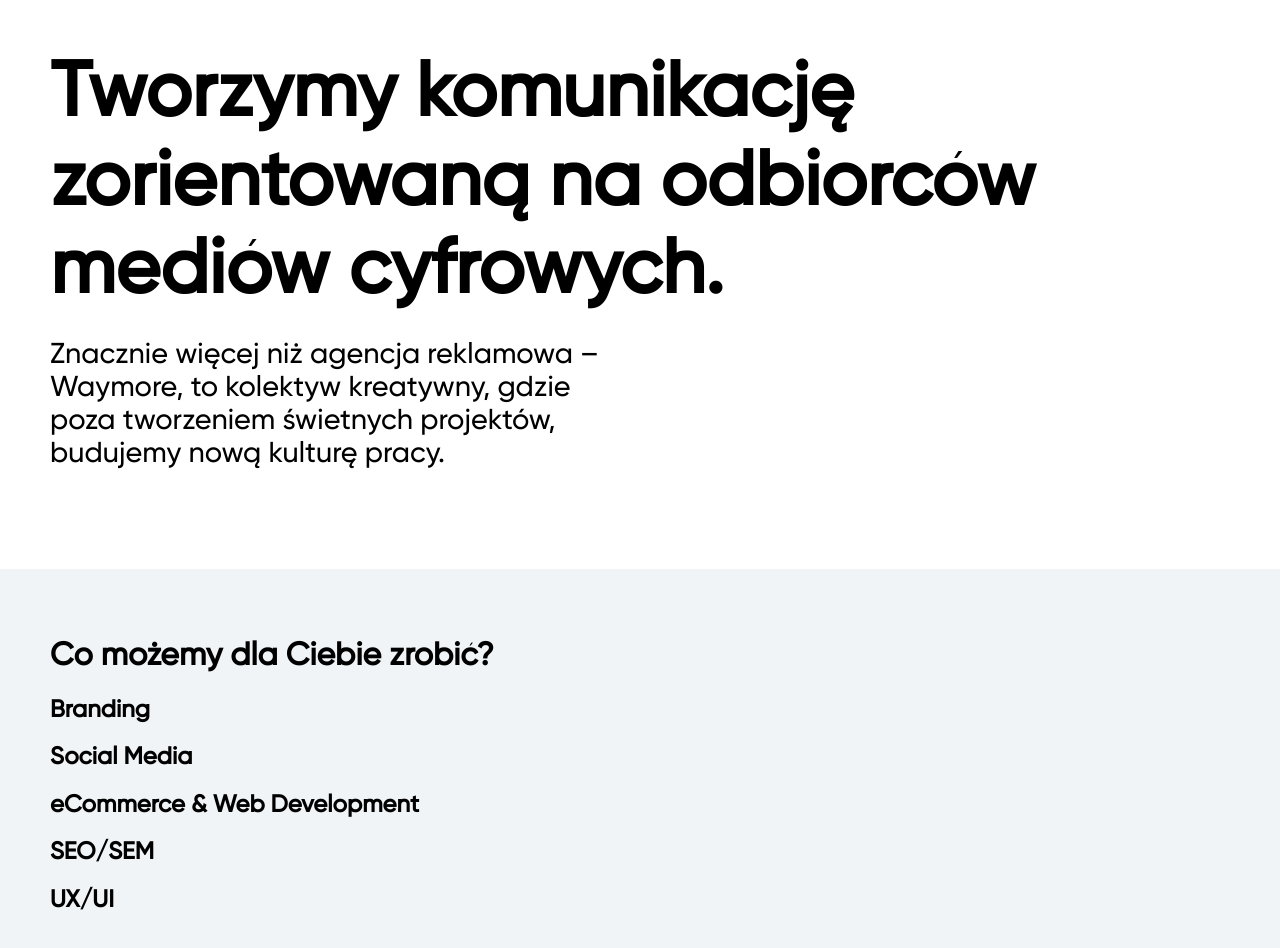
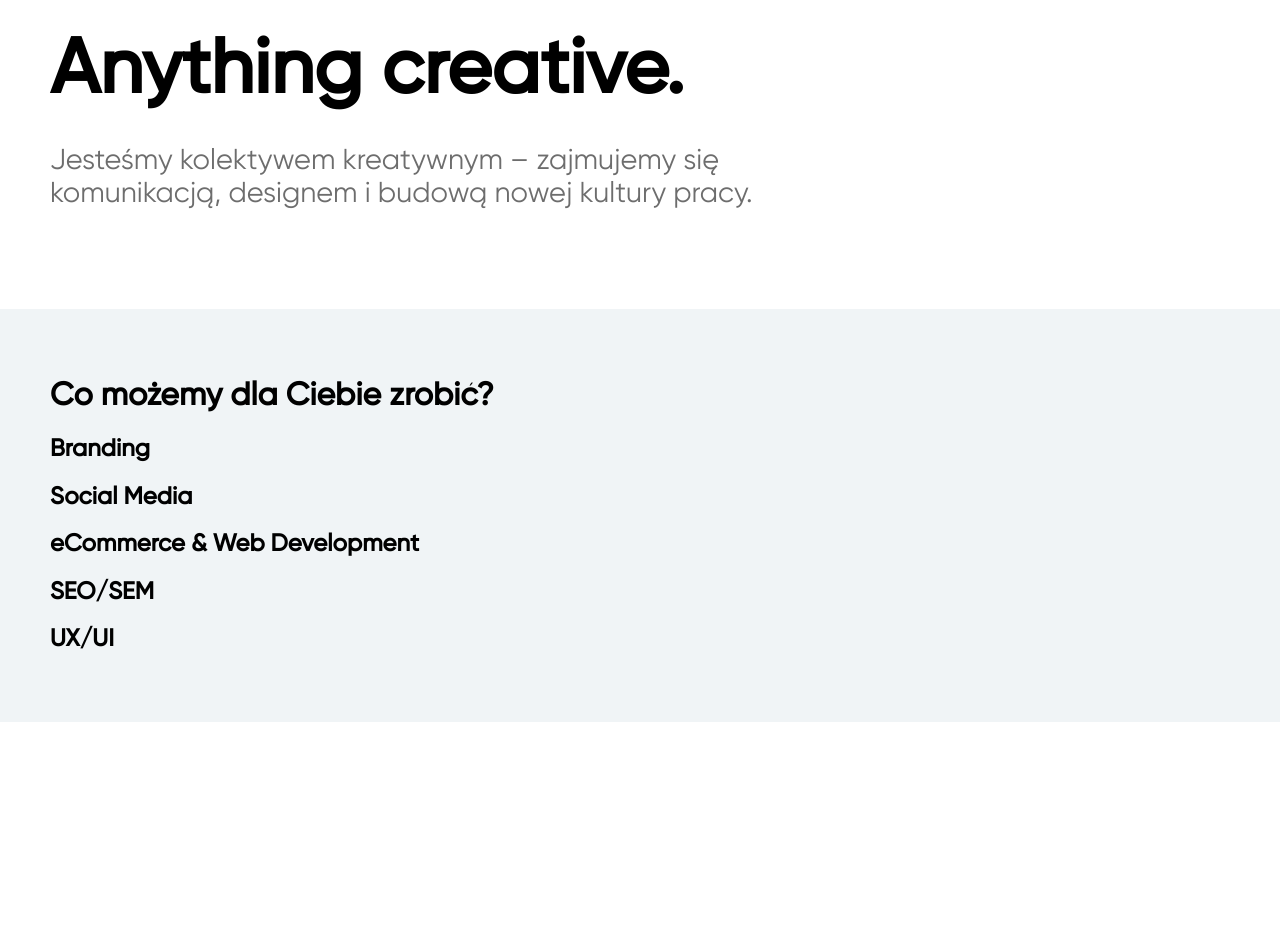
Before and after one commit to waymore-cc/waymore-new, a Gatsby site: page / in a window 1280 px wide. After the commit the page ends 800 px from the top, so only its background shows below. Built offline with nearby package versions, Linux system fonts and the light colour scheme; Gatsby itself is replaced by a stand-in of ours.

Commit message:
Some responsice enhancements * header * index

```diff
--- a/gatsby-config.js
+++ b/gatsby-config.js
@@ -1,19 +1,19 @@
-require("dotenv").config({
-  path: `.env.${process.env.NODE_ENV}`,
-})
+require('dotenv').config({
+  path: `.env.${process.env.NODE_ENV}`
+});
 
 const contentfulConfig = {
   // spaceId: process.env.CONTENTFUL_SPACE_ID,
   spaceId: `i63sz3uko1kl`,
-  accessToken: process.env.CONTENTFUL_ACCESS_TOKEN,
-}
+  accessToken: process.env.CONTENTFUL_ACCESS_TOKEN
+};
 
-const { spaceId, accessToken } = contentfulConfig
+const { spaceId, accessToken } = contentfulConfig;
 
 if (!spaceId || !accessToken) {
   throw new Error(
-    "Contentful spaceId and the access token need to be provided."
-  )
+    'Contentful spaceId and the access token need to be provided.'
+  );
 }
 
 module.exports = {
@@ -21,46 +21,47 @@ module.exports = {
     title: `Waymore Creative Collective`,
     description: `Creative Collective working since 2019`,
     author: `@waymorecc`,
-    siteUrl: "http://localhost:8000",
+    siteUrl: 'http://localhost:8000'
   },
   // pathPrefix: "/gatsby-contentful-starter",
   plugins: [
-    "gatsby-plugin-react-helmet",
+    'gatsby-plugin-react-helmet',
+    `gatsby-plugin-sass`,
     {
       resolve: `gatsby-plugin-manifest`,
       options: {
-        name: "Waymore Creative Collective",
-        short_name: "Waymore CC",
-        start_url: "/",
-        background_color: "#fff",
-        theme_color: "#fff",
+        name: 'Waymore Creative Collective',
+        short_name: 'Waymore CC',
+        start_url: '/',
+        background_color: '#fff',
+        theme_color: '#fff',
         // Enables "Add to Homescreen" prompt and disables browser UI (including back button)
         // see https://developers.google.com/web/fundamentals/web-app-manifest/#display
-        display: "standalone",
-        icon: "src/components/assets/images/favicon.png", // This path is relative to the root of the site.
+        display: 'standalone',
+        icon: 'src/components/assets/images/favicon.png', // This path is relative to the root of the site.
         // An optional attribute which provides support for CORS check.
         // If you do not provide a crossOrigin option, it will skip CORS for manifest.
         // Any invalid keyword or empty string defaults to `anonymous`
-        crossOrigin: `use-credentials`,
-      },
+        crossOrigin: `use-credentials`
+      }
     },
     {
       resolve: `gatsby-source-contentful`,
-      options: contentfulConfig,
+      options: contentfulConfig
     },
     `gatsby-plugin-sharp`,
     `gatsby-transformer-sharp`,
     {
       resolve: `gatsby-source-filesystem`,
       options: {
-        path: `${__dirname}/src/components/assets/images/`,
-      },
+        path: `${__dirname}/src/components/assets/images/`
+      }
     },
     {
-      resolve: "gatsby-plugin-transition-link",
+      resolve: 'gatsby-plugin-transition-link',
       options: {
-        layout: require.resolve(`./src/components/Layout/Layout.js`),
-      },
+        layout: require.resolve(`./src/components/Layout/Layout.js`)
+      }
     },
     {
       resolve: `gatsby-plugin-breadcrumb`,
@@ -71,8 +72,8 @@ module.exports = {
         useAutoGen: true,
         autoGenHomeLabel: `home`,
         useClassNames: true,
-        crumbWrapperStyle: { display: "flex" },
-      },
-    },
-  ],
-}
+        crumbWrapperStyle: { display: 'flex' }
+      }
+    }
+  ]
+};
--- a/package.json
+++ b/package.json
@@ -21,6 +21,7 @@
     "gatsby-plugin-breadcrumb": "^7.0.0",
     "gatsby-plugin-manifest": "^2.2.41",
     "gatsby-plugin-react-helmet": "^3.1.21",
+    "gatsby-plugin-sass": "^2.1.29",
     "gatsby-plugin-sharp": "^2.4.5",
     "gatsby-plugin-transition-link": "^1.17.7",
     "gatsby-source-contentful": "^2.1.82",
@@ -28,6 +29,7 @@
     "gatsby-transformer-sharp": "^2.3.14",
     "gsap": "^3.1.1",
     "intersection-observer": "^0.7.0",
+    "node-sass": "^4.13.1",
     "prop-types": "^15.7.2",
     "react": "^16.12.0",
     "react-dom": "^16.12.0",
--- a/src/components/Layout/ArticlePreview/article-preview.module.css
+++ b/src/components/Layout/ArticlePreview/article-preview.module.css
@@ -1,9 +1,9 @@
 .previewTitle {
-  font-size: 1.2em;
+  font-size: 1.8rem;
   font-weight: 500;
-  color: #001c77;
+  color: #000000;
   text-decoration: none;
-  margin: 0 0 1rem 0;
+  margin: 1rem 0 1rem 0;
 }
 
 .tag {
--- a/src/pages/index.js
+++ b/src/pages/index.js
@@ -1,39 +1,35 @@
-import React from "react"
-// import Layout from "../components/Layout/Layout"
-import Seo from "../components/Seo"
-import Image from "../components/UI/Image/image"
-import ContentBox from "../components/UI/ContentBox/ContentBox"
+import React from 'react';
+import Seo from '../components/Seo';
+// import Image from '../components/UI/Image/image';
+import classes from './index.module.css';
+import ContentBox from '../components/UI/ContentBox/ContentBox';
 
 export default ({ pageContext, location }) => {
   return (
     <>
-      <Seo title="Home" />
+      <Seo title='Home' />
 
       <ContentBox centered>
         <p
-          style={{ fontSize: "4.8rem", fontWeight: "Bold", margin: "0.67em 0" }}
+          className={classes.display}
+          // style={{ fontSize: '4.8rem', fontWeight: 'Bold', margin: '0.67em 0' }}
         >
-          Tworzymy komunikację zorientowaną na odbiorców mediów cyfrowych.
+          Anything creative.
         </p>
 
         <div
-          style={{
-            display: "grid",
-            marginTop: "-3rem",
-            marginBottom: "5rem",
-            gridTemplateColumns: "repeat(auto-fill, minmax(28rem, 1fr))",
-          }}
+          className={classes.subSlogan}
+          // style={{
+          //   display: 'grid',
+          //   marginTop: '-1rem',
+          //   marginBottom: '5rem',
+          //   gridTemplateColumns: 'repeat(auto-fill, minmax(20rem, 1fr))'
+          // }}
         >
           <div>
-            <p
-              style={{
-                fontSize: "1.8rem",
-                margin: "0.67em 0",
-              }}
-            >
-              Znacznie więcej niż agencja reklamowa – Waymore, to kolektyw
-              kreatywny, gdzie poza tworzeniem świetnych projektów, budujemy
-              nową kulturę pracy.
+            <p className={classes.headingOne}>
+              Jesteśmy kolektywem kreatywnym – zajmujemy się komunikacją,
+              designem i budową nowej kultury pracy.
             </p>
           </div>
 
@@ -45,9 +41,9 @@ export default ({ pageContext, location }) => {
       <div
         style={{
           // backgroundColor: "rgb(181, 227, 209)",
-          backgroundColor: "#f0f4f6",
-          padding: "3rem 1rem",
-          marginTop: "-2px",
+          backgroundColor: '#f0f4f6',
+          padding: '3rem 0',
+          marginTop: '-2px'
         }}
       >
         <ContentBox centered>
@@ -60,5 +56,5 @@ export default ({ pageContext, location }) => {
         </ContentBox>
       </div>
     </>
-  )
-}
+  );
+};
--- /dev/null
+++ b/src/pages/index.module.css
@@ -0,0 +1,52 @@
+.display {
+  font-size: calc(1rem + 5vw);
+  margin: 0.67em 0;
+  font-weight: bold;
+  /* padding: 0.67em 0; */
+}
+.headingOne {
+  font-size: calc(1rem + 1.15vw);
+  margin: 0.67em 0;
+  color: rgb(109, 109, 109);
+  font-family: 'Gilroy-Regular';
+  font-weight: normal;
+  padding: 0 0 5rem 0;
+}
+
+.subSlogan {
+  display: grid;
+  grid-template-columns: 1fr;
+}
+
+/* Small devices (landscape phones, 576px and up) */
+@media (min-width: 576px) {
+}
+
+/* Medium devices (tablets, 768px and up) */
+@media (min-width: 768px) {
+  .subSlogan {
+    display: block;
+    max-width: 60%;
+  }
+}
+
+/* Large devices (desktops, 992px and up) */
+@media (min-width: 992px) {
+}
+
+/* Extra large devices (large desktops, 1200px and up) */
+@media (min-width: 1200px) {
+  .display {
+    font-size: 4.8rem;
+    margin: 0.37em 0;
+    font-weight: bold;
+    /* padding: 0.67em 0; */
+  }
+  .headingOne {
+    font-size: 1.8rem;
+    margin: 0.67em 0;
+    color: rgb(109, 109, 109);
+    font-family: 'Gilroy-Regular';
+    font-weight: normal;
+  }
+}
--- a/src/styles/global.css
+++ b/src/styles/global.css
@@ -1,38 +1,38 @@
 @font-face {
-  font-family: "Gilroy-Bold";
+  font-family: 'Gilroy-Bold';
   font-style: normal;
   font-weight: normal;
-  src: local("Gilroy-Bold ☞"), url("../fonts/Gilroy-Bold.woff") format("woff");
+  src: local('Gilroy-Bold ☞'), url('../fonts/Gilroy-Bold.woff') format('woff');
 }
 
 @font-face {
-  font-family: "Gilroy-Heavy";
+  font-family: 'Gilroy-Heavy';
   font-style: normal;
   font-weight: normal;
-  src: local("Gilroy-Heavy ☞"), url("../fonts/Gilroy-Heavy.woff") format("woff");
+  src: local('Gilroy-Heavy ☞'), url('../fonts/Gilroy-Heavy.woff') format('woff');
 }
 
 @font-face {
-  font-family: "Gilroy-Light";
+  font-family: 'Gilroy-Light';
   font-style: normal;
   font-weight: normal;
-  src: local("Gilroy-Light ☞"), url("../fonts/Gilroy-Light.woff") format("woff");
+  src: local('Gilroy-Light ☞'), url('../fonts/Gilroy-Light.woff') format('woff');
 }
 
 @font-face {
-  font-family: "Gilroy-Medium";
+  font-family: 'Gilroy-Medium';
   font-style: normal;
   font-weight: normal;
-  src: local("Gilroy-Medium ☞"),
-    url("../fonts/Gilroy-Medium.woff") format("woff");
+  src: local('Gilroy-Medium ☞'),
+    url('../fonts/Gilroy-Medium.woff') format('woff');
 }
 
 @font-face {
-  font-family: "Gilroy-Regular";
+  font-family: 'Gilroy-Regular';
   font-style: normal;
   font-weight: normal;
-  src: local("Gilroy-Regular"),
-    url("../fonts/Gilroy-Regular.woff") format("woff");
+  src: local('Gilroy-Regular'),
+    url('../fonts/Gilroy-Regular.woff') format('woff');
 }
 
 /*! normalize.css v8.0.1 | MIT License | github.com/necolas/normalize.css */
@@ -59,8 +59,8 @@ html {
 
 body {
   margin: 0;
-  font-family: "Gilroy-Medium", -apple-system, BlinkMacSystemFont, "Segoe UI",
-    Roboto, Oxygen, Ubuntu, Cantarell, "Open Sans", "Helvetica Neue", sans-serif;
+  font-family: 'Gilroy-Medium', -apple-system, BlinkMacSystemFont, 'Segoe UI',
+    Roboto, Oxygen, Ubuntu, Cantarell, 'Open Sans', 'Helvetica Neue', sans-serif;
   background-color: #fff;
 }
 
@@ -235,9 +235,9 @@ select {
  */
 
 button,
-[type="button"],
-[type="reset"],
-[type="submit"] {
+[type='button'],
+[type='reset'],
+[type='submit'] {
   -webkit-appearance: button;
 }
 
@@ -246,9 +246,9 @@ button,
  */
 
 button::-moz-focus-inner,
-[type="button"]::-moz-focus-inner,
-[type="reset"]::-moz-focus-inner,
-[type="submit"]::-moz-focus-inner {
+[type='button']::-moz-focus-inner,
+[type='reset']::-moz-focus-inner,
+[type='submit']::-moz-focus-inner {
   border-style: none;
   padding: 0;
 }
@@ -258,9 +258,9 @@ button::-moz-focus-inner,
  */
 
 button:-moz-focusring,
-[type="button"]:-moz-focusring,
-[type="reset"]:-moz-focusring,
-[type="submit"]:-moz-focusring {
+[type='button']:-moz-focusring,
+[type='reset']:-moz-focusring,
+[type='submit']:-moz-focusring {
   outline: 1px dotted ButtonText;
 }
 
@@ -309,8 +309,8 @@ textarea {
  * 2. Remove the padding in IE 10.
  */
 
-[type="checkbox"],
-[type="radio"] {
+[type='checkbox'],
+[type='radio'] {
   box-sizing: border-box; /* 1 */
   padding: 0; /* 2 */
 }
@@ -319,8 +319,8 @@ textarea {
  * Correct the cursor style of increment and decrement buttons in Chrome.
  */
 
-[type="number"]::-webkit-inner-spin-button,
-[type="number"]::-webkit-outer-spin-button {
+[type='number']::-webkit-inner-spin-button,
+[type='number']::-webkit-outer-spin-button {
   height: auto;
 }
 
@@ -329,7 +329,7 @@ textarea {
  * 2. Correct the outline style in Safari.
  */
 
-[type="search"] {
+[type='search'] {
   -webkit-appearance: textfield; /* 1 */
   outline-offset: -2px; /* 2 */
 }
@@ -338,7 +338,7 @@ textarea {
  * Remove the inner padding in Chrome and Safari on macOS.
  */
 
-[type="search"]::-webkit-search-decoration {
+[type='search']::-webkit-search-decoration {
   -webkit-appearance: none;
 }
 
@@ -429,7 +429,6 @@ a:hover {
 
 .breadcrumb {
   display: inline;
-  border-bottom: 1px solid #000;
   margin: 2rem 0;
 }
 
```
Also changed, not shown: gatsby-browser.js (+4 -4 lines), public/static/d/2263062639.json (+1 -1 lines), src/components/Layout/ArticlePreview/ArticlePreview.js (+27 -13 lines), src/components/Layout/Header/header.module.css (+6 -2 lines), src/components/Layout/Logo/logo.module.css (+8 -1 lines), src/components/Layout/ResponsiveMenu/Menu.css (+13 -2 lines), src/pages/case-studies.js (+28 -28 lines), 3 other files.
